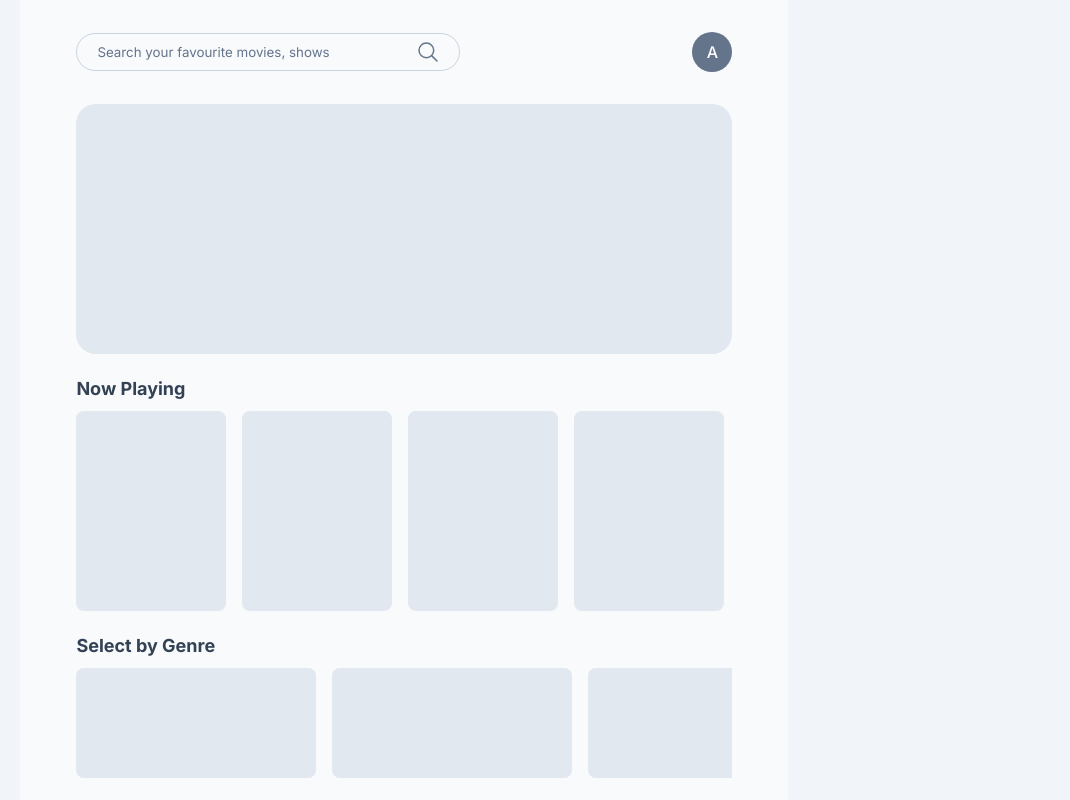
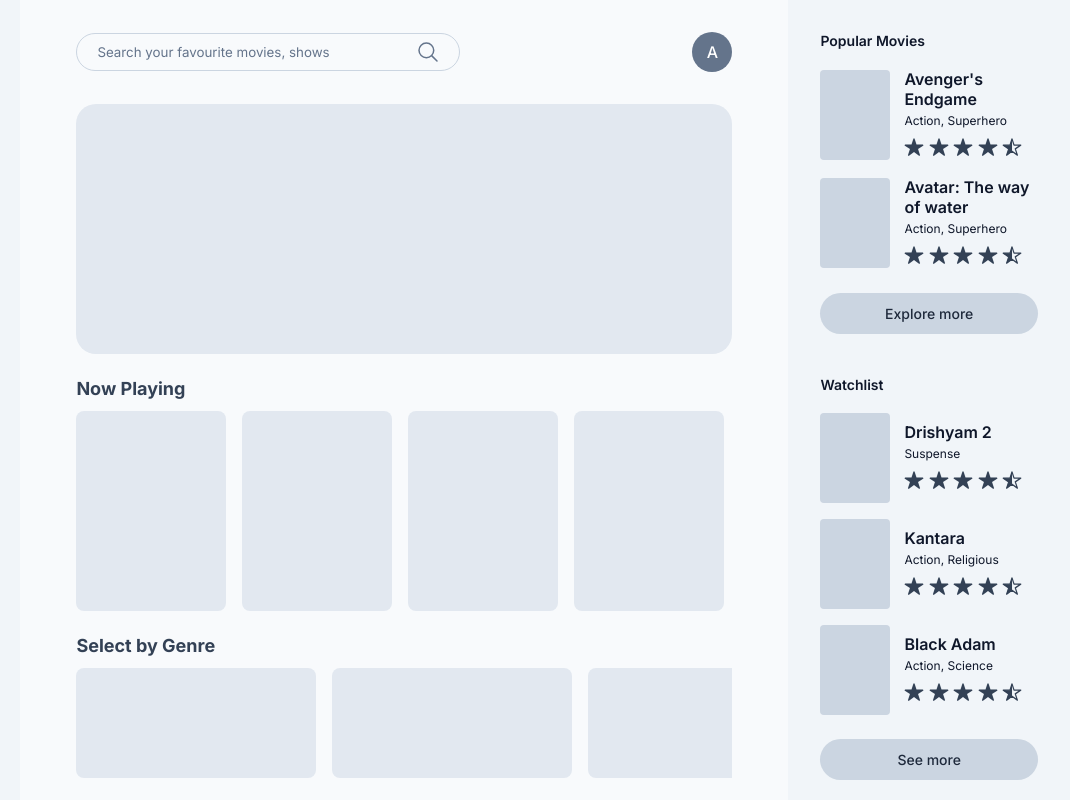
Before and after one commit to itsashish1801/filmstack, a website: page index.html in a window 1280 px wide. Shown: the full height of the page, 210-1280 px from the left. Drawn offline with nearby package versions, Linux system fonts and the light colour scheme.

Commit message:
Build right sidebar.

```diff
--- a/index.html
+++ b/index.html
@@ -146,7 +146,100 @@
         </div>
       </main>
 
-      <section class="right-sidebar-container"></section>
+      <section class="right-sidebar-container">
+        <div class="right-sidebar-container-content">
+          <div class="right-sidebar-container-content-block">
+            <h3 class="right-sidebar-container-content-block-heading">
+              Popular Movies
+            </h3>
+            <ul class="right-sidebar-container-content-block-list">
+              <div class="right-sidebar-container-content-block-list-item">
+                <div class="right-sidebar-movie-image"></div>
+                <div class="right-sidebar-movie-content">
+                  <h4>Avenger's Endgame</h4>
+                  <span>Action, Superhero</span>
+                  <div class="right-sidebar-movie-icon">
+                    <ion-icon name="star"></ion-icon>
+                    <ion-icon name="star"></ion-icon>
+                    <ion-icon name="star"></ion-icon>
+                    <ion-icon name="star"></ion-icon>
+                    <ion-icon name="star-half"></ion-icon>
+                  </div>
+                </div>
+              </div>
+
+              <div class="right-sidebar-container-content-block-list-item">
+                <div class="right-sidebar-movie-image"></div>
+                <div class="right-sidebar-movie-content">
+                  <h4>Avatar: The way of water</h4>
+                  <span>Action, Superhero</span>
+                  <div class="right-sidebar-movie-icon">
+                    <ion-icon name="star"></ion-icon>
+                    <ion-icon name="star"></ion-icon>
+                    <ion-icon name="star"></ion-icon>
+                    <ion-icon name="star"></ion-icon>
+                    <ion-icon name="star-half"></ion-icon>
+                  </div>
+                </div>
+              </div>
+            </ul>
+            <a href="#" class="btn-right-sidebar">Explore more</a>
+          </div>
+
+          <div class="right-sidebar-container-content-block">
+            <h3 class="right-sidebar-container-content-block-heading">
+              Watchlist
+            </h3>
+            <ul class="right-sidebar-container-content-block-list">
+              <div class="right-sidebar-container-content-block-list-item">
+                <div class="right-sidebar-movie-image"></div>
+                <div class="right-sidebar-movie-content">
+                  <h4>Drishyam 2</h4>
+                  <span>Suspense</span>
+                  <div class="right-sidebar-movie-icon">
+                    <ion-icon name="star"></ion-icon>
+                    <ion-icon name="star"></ion-icon>
+                    <ion-icon name="star"></ion-icon>
+                    <ion-icon name="star"></ion-icon>
+                    <ion-icon name="star-half"></ion-icon>
+                  </div>
+                </div>
+              </div>
+
+              <div class="right-sidebar-container-content-block-list-item">
+                <div class="right-sidebar-movie-image"></div>
+                <div class="right-sidebar-movie-content">
+                  <h4>Kantara</h4>
+                  <span>Action, Religious</span>
+                  <div class="right-sidebar-movie-icon">
+                    <ion-icon name="star"></ion-icon>
+                    <ion-icon name="star"></ion-icon>
+                    <ion-icon name="star"></ion-icon>
+                    <ion-icon name="star"></ion-icon>
+                    <ion-icon name="star-half"></ion-icon>
+                  </div>
+                </div>
+              </div>
+
+              <div class="right-sidebar-container-content-block-list-item">
+                <div class="right-sidebar-movie-image"></div>
+                <div class="right-sidebar-movie-content">
+                  <h4>Black Adam</h4>
+                  <span>Action, Science</span>
+                  <div class="right-sidebar-movie-icon">
+                    <ion-icon name="star"></ion-icon>
+                    <ion-icon name="star"></ion-icon>
+                    <ion-icon name="star"></ion-icon>
+                    <ion-icon name="star"></ion-icon>
+                    <ion-icon name="star-half"></ion-icon>
+                  </div>
+                </div>
+              </div>
+            </ul>
+            <a href="#" class="btn-right-sidebar">See more</a>
+          </div>
+        </div>
+      </section>
     </div>
 
     <script
--- a/src/styles/dashboard.css
+++ b/src/styles/dashboard.css
@@ -3,8 +3,8 @@
   --primary-800: #1e293b;
   --primary-700: #334155;
   --primary-600: #475569;
-
   --primary-500: #64748b;
+  --primary-400: #94a3b8;
   --primary-300: #cbd5e1;
   --primary-200: #e2e8f0;
   --primary-100: #f1f5f9;
@@ -164,8 +164,90 @@
   background-color: var(--primary-200);
 }
 
+/* Right sidebar */
+
 .right-sidebar-container {
   width: 22vw;
   height: 100vh;
   background: var(--primary-100);
+  padding: 3.2rem;
 }
+
+.right-sidebar-container-content {
+  display: flex;
+  flex-direction: column;
+  gap: 4.2rem;
+}
+
+.right-sidebar-container-content-block-heading {
+  font-size: 1.4rem;
+  font-weight: 600;
+}
+
+.right-sidebar-container-content-block-list {
+  margin-top: 2rem;
+  display: flex;
+  flex-direction: column;
+  gap: 1.6rem;
+}
+
+.right-sidebar-container-content-block-list-item {
+  display: flex;
+  padding: 0.6rem 1.2rem;
+  margin: -0.6rem -1.2rem;
+  border-radius: 8px;
+  align-items: center;
+  transition: all 0.1s ease-in;
+  gap: 1.4rem;
+  cursor: pointer;
+}
+
+.right-sidebar-container-content-block-list-item:hover {
+  background: var(--primary-200);
+}
+
+.right-sidebar-movie-image {
+  height: 9rem;
+  width: 7rem;
+  border-radius: 4px;
+  background: var(--primary-300);
+  flex-shrink: 0;
+}
+
+.right-sidebar-movie-content h4 {
+  font-size: 1.6rem;
+  font-weight: 600;
+}
+
+.right-sidebar-movie-content span {
+  font-size: 1.2rem;
+}
+
+.right-sidebar-movie-icon {
+  margin-top: 8px;
+}
+
+.right-sidebar-movie-icon ion-icon {
+  font-size: 2rem;
+  color: var(--primary-700);
+}
+
+.btn-right-sidebar {
+  margin-top: 2.4rem;
+  text-align: center;
+  display: inline-block;
+  text-decoration: none;
+  background: var(--primary-300);
+  color: var(--primary-800);
+  width: 100%;
+  padding: 1.2rem 2.4rem;
+  border-radius: 100px;
+  font-size: 1.4rem;
+  font-weight: 500;
+  transition: all 0.2s ease-in;
+}
+
+.btn-right-sidebar:hover {
+  background: var(--primary-800);
+  color: var(--primary-100);
+}
```
